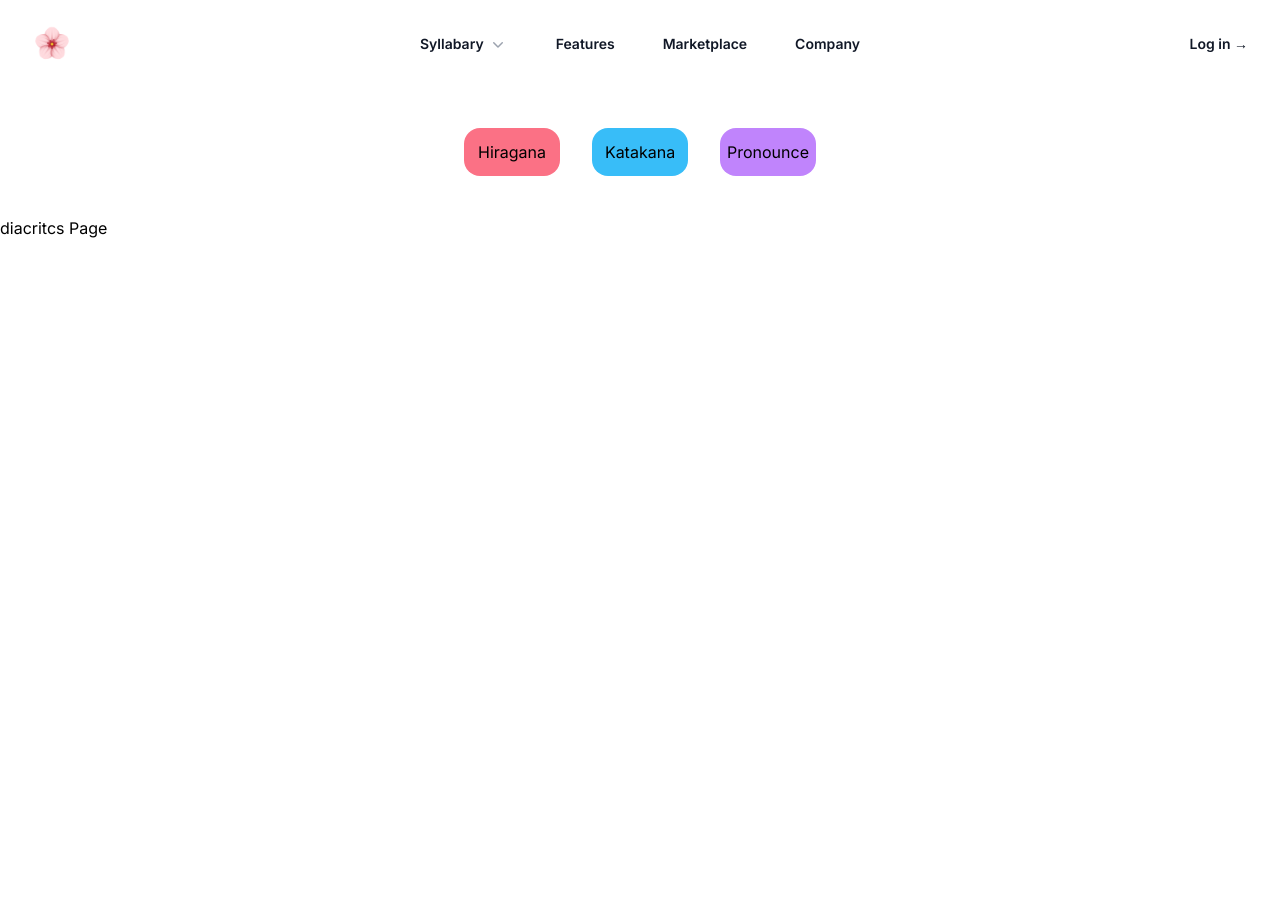
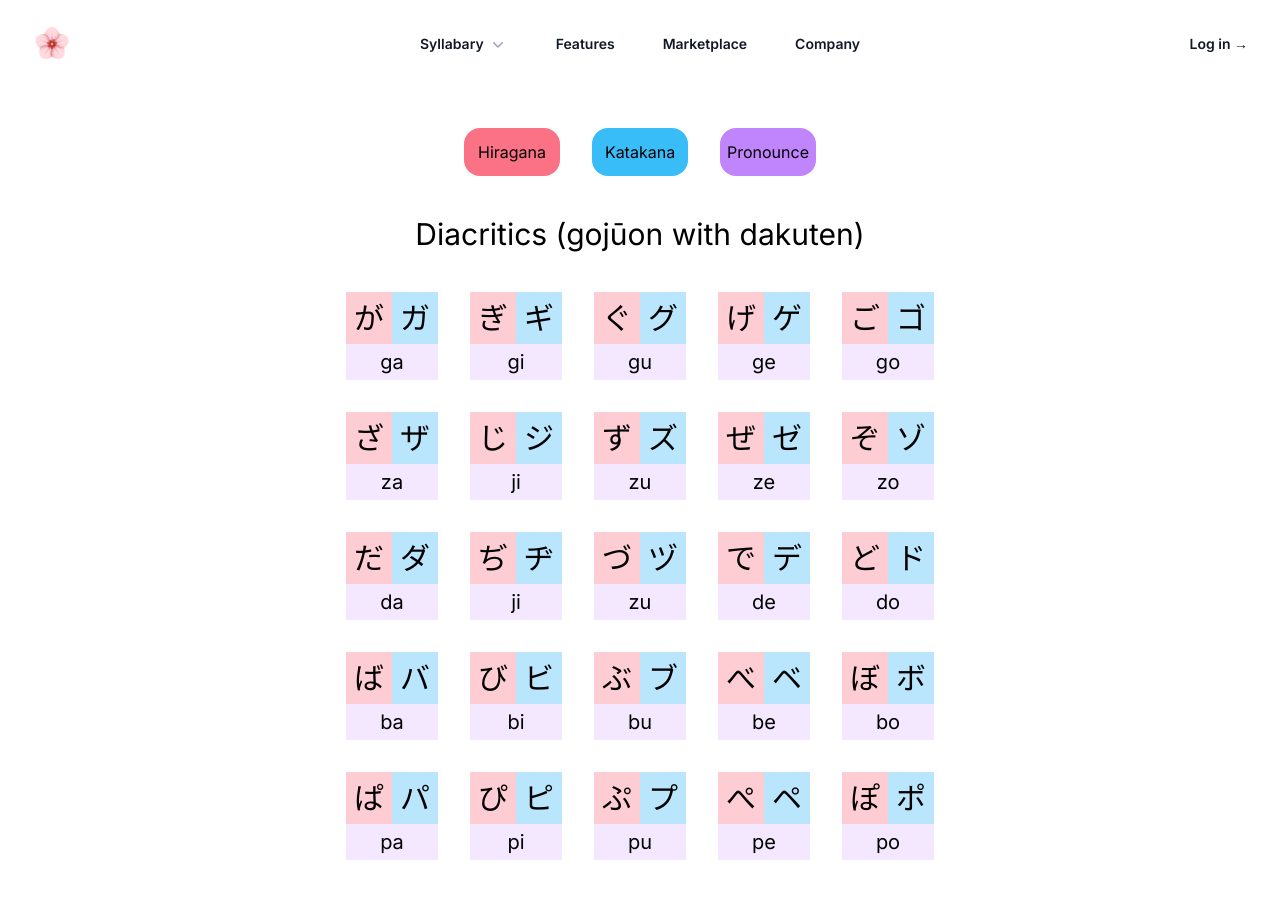
Before and after one commit to Sunying-RONG/japanese-frontend-react-nextjs, a Next.js app: page /syllabary/diacritics in a window 1280 px wide. Before the commit the page ends 800 px from the top, so only its background shows below. Built offline with nearby package versions, Linux system fonts and the light colour scheme.

Commit message:
use props and extract kana grid

```diff
--- a/src/app/data/placeholder-data.js
+++ b/src/app/data/placeholder-data.js
@@ -277,7 +277,162 @@ export const monographs = [
     }
 ]
 
-export const digraphs =[
+export const diacritics = [
+    {
+        id: 0,
+        pronounce: 'ga',
+        hiragana: 'が',
+        katakana: 'ガ'
+    },
+    {
+        id: 1,
+        pronounce: 'gi',
+        hiragana: 'ぎ',
+        katakana: 'ギ'
+    },
+    {
+        id: 2,
+        pronounce: 'gu',
+        hiragana: 'ぐ',
+        katakana: 'グ'
+    },
+    {
+        id: 3,
+        pronounce: 'ge',
+        hiragana: 'げ',
+        katakana: 'ゲ'
+    },
+    {
+        id: 4,
+        pronounce: 'go',
+        hiragana: 'ご',
+        katakana: 'ゴ'
+    },
+    {
+        id: 5,
+        pronounce: 'za',
+        hiragana: 'ざ',
+        katakana: 'ザ'
+    },
+    {
+        id: 6,
+        pronounce: 'ji',
+        hiragana: 'じ',
+        katakana: 'ジ'
+    },
+    {
+        id: 7,
+        pronounce: 'zu',
+        hiragana: 'ず',
+        katakana: 'ズ'
+    },
+    {
+        id: 8,
+        pronounce: 'ze',
+        hiragana: 'ぜ',
+        katakana: 'ゼ'
+    },
+    {
+        id: 9,
+        pronounce: 'zo',
+        hiragana: 'ぞ',
+        katakana: 'ゾ'
+    },
+    {
+        id: 10,
+        pronounce: 'da',
+        hiragana: 'だ',
+        katakana: 'ダ'
+    },
+    {
+        id: 11,
+        pronounce: 'ji',
+        hiragana: 'ぢ',
+        katakana: 'ヂ'
+        // input: 'di'
+    },
+    {
+        id: 12,
+        pronounce: 'zu',
+        hiragana: 'づ',
+        katakana: 'ヅ'
+        // input: 'du'
+    },
+    {
+        id: 13,
+        pronounce: 'de',
+        hiragana: 'で',
+        katakana: 'デ'
+    },
+    {
+        id: 14,
+        pronounce: 'do',
+        hiragana: 'ど',
+        katakana: 'ド'
+    },
+    {
+        id: 15,
+        pronounce: 'ba',
+        hiragana: 'ば',
+        katakana: 'バ'
+    },
+    {
+        id: 16,
+        pronounce: 'bi',
+        hiragana: 'び',
+        katakana: 'ビ'
+    },
+    {
+        id: 17,
+        pronounce: 'bu',
+        hiragana: 'ぶ',
+        katakana: 'ブ'
+    },
+    {
+        id: 18,
+        pronounce: 'be',
+        hiragana: 'べ',
+        katakana: 'ベ'
+    },
+    {
+        id: 19,
+        pronounce: 'bo',
+        hiragana: 'ぼ',
+        katakana: 'ボ'
+    },
+    {
+        id: 20,
+        pronounce: 'pa',
+        hiragana: 'ぱ',
+        katakana: 'パ'
+    },
+    {
+        id: 21,
+        pronounce: 'pi',
+        hiragana: 'ぴ',
+        katakana: 'ピ'
+    },
+    {
+        id: 22,
+        pronounce: 'pu',
+        hiragana: 'ぷ',
+        katakana: 'プ'
+    },
+    {
+        id: 23,
+        pronounce: 'pe',
+        hiragana: 'ぺ',
+        katakana: 'ペ'
+    },
+    {
+        id: 24,
+        pronounce: 'po',
+        hiragana: 'ぽ',
+        katakana: 'ポ'
+    }
+]
+
+export const digraphs = [
     {
         id: 0,
         pronounce: 'kya',
@@ -405,3 +560,78 @@ export const digraphs =[
         katakana: 'リョ'
     }
 ]
+
+export const digraphsDiacritics = [
+    {
+        id: 0,
+        pronounce: 'gya',
+        hiragana: 'ぎゃ',
+        katakana: 'ギャ'
+    },
+    {
+        id: 1,
+        pronounce: 'gyu',
+        hiragana: 'ぎゅ',
+        katakana: 'ギュ'
+    },
+    {
+        id: 2,
+        pronounce: 'gyo',
+        hiragana: 'ぎょ',
+        katakana: 'ギョ'
+    },
+    {
+        id: 3,
+        pronounce: 'ja',
+        hiragana: 'じゃ',
+        katakana: 'ジャ'
+    },
+    {
+        id: 4,
+        pronounce: 'ju',
+        hiragana: 'じゅ',
+        katakana: 'ジュ'
+    },
+    {
+        id: 5,
+        pronounce: 'jo',
+        hiragana: 'じょ',
+        katakana: 'ジョ'
+    },
+    {
+        id: 6,
+        pronounce: 'bya',
+        hiragana: 'びゃ',
+        katakana: 'ビャ'
+    },
+    {
+        id: 7,
+        pronounce: 'byu',
+        hiragana: 'びゅ',
+        katakana: 'ビュ'
+    },
+    {
+        id: 8,
+        pronounce: 'byo',
+        hiragana: 'びょ',
+        katakana: 'ビョ'
+    },
+    {
+        id: 9,
+        pronounce: 'pya',
+        hiragana: 'ぴゃ',
+        katakana: 'ピャ'
+    },
+    {
+        id: 10,
+        pronounce: 'pyu',
+        hiragana: 'ぴゅ',
+        katakana: 'ピュ'
+    },
+    {
+        id: 11,
+        pronounce: 'pyo',
+        hiragana: 'ぴょ',
+        katakana: 'ピョ'
+    }
+]
--- a/src/app/syllabary/diacritics/page.tsx
+++ b/src/app/syllabary/diacritics/page.tsx
@@ -1,8 +1,12 @@
+import { diacritics } from '@/app/data/placeholder-data';
+import KanaGrid from '@/app/ui/syllabary/kana-grid';
+
 export default function Page() {
     return(
-        <div>
-            <p >diacritcs Page</p>
-        </div>
-
+        <KanaGrid
+            title='Diacritics (gojūon with dakuten)'
+            kanaData={diacritics}
+            columnNb={5}
+        />
     );
 }
--- a/src/app/syllabary/digraphs-diacritics/page.tsx
+++ b/src/app/syllabary/digraphs-diacritics/page.tsx
@@ -1,8 +1,12 @@
+import { digraphsDiacritics } from '@/app/data/placeholder-data';
+import KanaGrid from '@/app/ui/syllabary/kana-grid';
+
 export default function Page() {
     return(
-        <div>
-            <p >Digraphs with diacritics Page</p>
-        </div>
-
+        <KanaGrid
+            title='Digraphs with diacritics (yōon with dakuten)'
+            kanaData={digraphsDiacritics}
+            columnNb={3}
+        />
     );
 }
--- a/src/app/syllabary/digraphs/page.tsx
+++ b/src/app/syllabary/digraphs/page.tsx
@@ -1,30 +1,12 @@
-"use client"
 import { digraphs } from '@/app/data/placeholder-data';
-import { KanaSelectContext, KanaSelectContextType } from '../../context/kana-select-context';
-import { useContext } from 'react';
+import KanaGrid from '@/app/ui/syllabary/kana-grid';
 
 export default function Page() {
-    const { showOrHide } = useContext(KanaSelectContext) as KanaSelectContextType;
-
     return(
-        <>
-            <h1 className='text-center text-3xl'>Digraphs (yōon)</h1>
-            <div className='w-fit grid gap-2 lg:gap-8 grid-cols-3 content-around mx-auto my-10'>
-                {digraphs.map(item => {
-                    return <div
-                        key={item.id}
-                        className='mx-auto flex flex-col'
-                    >
-                        <div className='flex flex-row'>
-                            <div className={`${showOrHide!.h ? 'block' : 'hidden'} mx-auto bg-rose-200 hover:bg-rose-300 text-base md:text-3xl p-2`}>{item.hiragana}</div>
-                            <div className={`${showOrHide!.k ? 'block' : 'hidden'} mx-auto bg-sky-200 hover:bg-sky-300 text-base md:text-3xl p-2`}>{item.katakana}</div>
-                        </div>
-                        <div className={`${showOrHide!.p ? 'block' : 'hidden'} w-full bg-purple-100 text-sm md:text-xl p-1`}>
-                            <p className='text-center'>{item.pronounce}</p>
-                        </div>
-                    </div>
-                })}
-            </div>
-        </>
+        <KanaGrid
+            title='Digraphs (yōon)'
+            kanaData={digraphs}
+            columnNb={3}
+        />
     );
 }
--- a/src/app/syllabary/layout.tsx
+++ b/src/app/syllabary/layout.tsx
@@ -1,5 +1,5 @@
  import NavBar from '@/app/ui/nav-bar';
-import SelectButtons from '../ui/select-buttons';
+import SelectButtons from '../ui/syllabary/select-buttons';
 import { KanaSelectProvider } from '../context/kana-select-context';
 
 export default function Layout({ children }: { children: React.ReactNode }) {
--- a/src/app/ui/nav-bar.tsx
+++ b/src/app/ui/nav-bar.tsx
@@ -13,11 +13,11 @@ import {
 import { ChevronDownIcon, PhoneIcon, PlayCircleIcon } from '@heroicons/react/20/solid'
 
 const syllabary = [
-  { name: 'Monographs (gojūon)', description: '"Fifty sounds" is a traditional system ordering kana characters by their component phonemes, roughly analogous to alphabetical order.', href: '/syllabary', icon: ChartPieIcon },
-  { name: 'Diacritics (gojūon with dakuten)', description: 'Cursive Japanese syllabary used primarily for native Japanese words', href: '/syllabary/diacritics', icon: CursorArrowRaysIcon },
-  { name: 'Digraphs (yōon)', description: 'Angular Japanese syllabary used primarily for loanwords', href: '/syllabary/digraphs', icon: FingerPrintIcon },
-  { name: 'Digraphs with diacritics (yōon with dakuten)', description: 'Try to remember syllabary', href: '/syllabary/digraphs-diacritics', icon: SquaresPlusIcon },
-  { name: 'Exercise', description: 'Build strategic funnels that will convert', href: '#', icon: ArrowPathIcon },
+  { name: 'Monographs (gojūon)', description: 'か|カ　"Fifty sounds" is a traditional system ordering kana (hiragana and katakana) characters by their component phonemes.', href: '/syllabary', icon: ChartPieIcon },
+  { name: 'Diacritics (gojūon with dakuten)', description: 'が|ガ　Versions of kana with a dakuten.', href: '/syllabary/diacritics', icon: CursorArrowRaysIcon },
+  { name: 'Digraphs (yōon)', description: 'きゃ|キャ　Yōon is a feature of the Japanese language in which a mora is formed with an added sound.', href: '/syllabary/digraphs', icon: FingerPrintIcon },
+  { name: 'Digraphs with diacritics (yōon with dakuten)', description: 'ぎゃ|ギャ　Versions of yōon with a dakuten.', href: '/syllabary/digraphs-diacritics', icon: SquaresPlusIcon },
+  { name: 'Exercise', description: 'Try to recall every character with it\'s pronunciation', href: '#', icon: ArrowPathIcon },
 ]
 const callsToAction = [
   { name: 'Watch demo', href: '#', icon: PlayCircleIcon },
--- /dev/null
+++ b/src/app/ui/syllabary/kana-grid.tsx
@@ -0,0 +1,30 @@
+"use client"
+import { digraphs } from '@/app/data/placeholder-data';
+import { KanaSelectContext, KanaSelectContextType } from '../../context/kana-select-context';
+import { AwaitedReactNode, JSXElementConstructor, ReactElement, ReactNode, ReactPortal, useContext } from 'react';
+
+export default function KanaGrid(props: { title: string; kanaData: any[]; columnNb: number}) {
+    const { showOrHide } = useContext(KanaSelectContext) as KanaSelectContextType;
+
+    return(
+        <>
+            <h1 className='text-center text-3xl'>{props.title}</h1>
+            <div className={`w-fit grid gap-2 lg:gap-8 grid-cols-${props.columnNb} content-around mx-auto my-10`}>
+                {props.kanaData.map(item => {
+                    return <div
+                        key={item.id}
+                        className='mx-auto flex flex-col'
+                    >
+                        <div className='flex flex-row'>
+                            <div className={`${showOrHide!.h ? 'block' : 'hidden'} mx-auto bg-rose-200 hover:bg-rose-300 text-base md:text-3xl p-2`}>{item.hiragana}</div>
+                            <div className={`${showOrHide!.k ? 'block' : 'hidden'} mx-auto bg-sky-200 hover:bg-sky-300 text-base md:text-3xl p-2`}>{item.katakana}</div>
+                        </div>
+                        <div className={`${showOrHide!.p ? 'block' : 'hidden'} w-full bg-purple-100 text-sm md:text-xl p-1`}>
+                            <p className='text-center'>{item.pronounce}</p>
+                        </div>
+                    </div>
+                })}
+            </div>
+        </>
+    );
+}
--- a/src/app/ui/select-buttons.tsx
+++ b/src/app/ui/syllabary/select-buttons.tsx
@@ -1,6 +1,6 @@
 "use client"
 import { useContext } from "react";
-import { KanaSelectContext, KanaSelectContextType } from "../context/kana-select-context";
+import { KanaSelectContext, KanaSelectContextType } from "../../context/kana-select-context";
 
 export default function SelectButtons() {
     const { showOrHide, updateSelect } = useContext(KanaSelectContext) as KanaSelectContextType;
```
